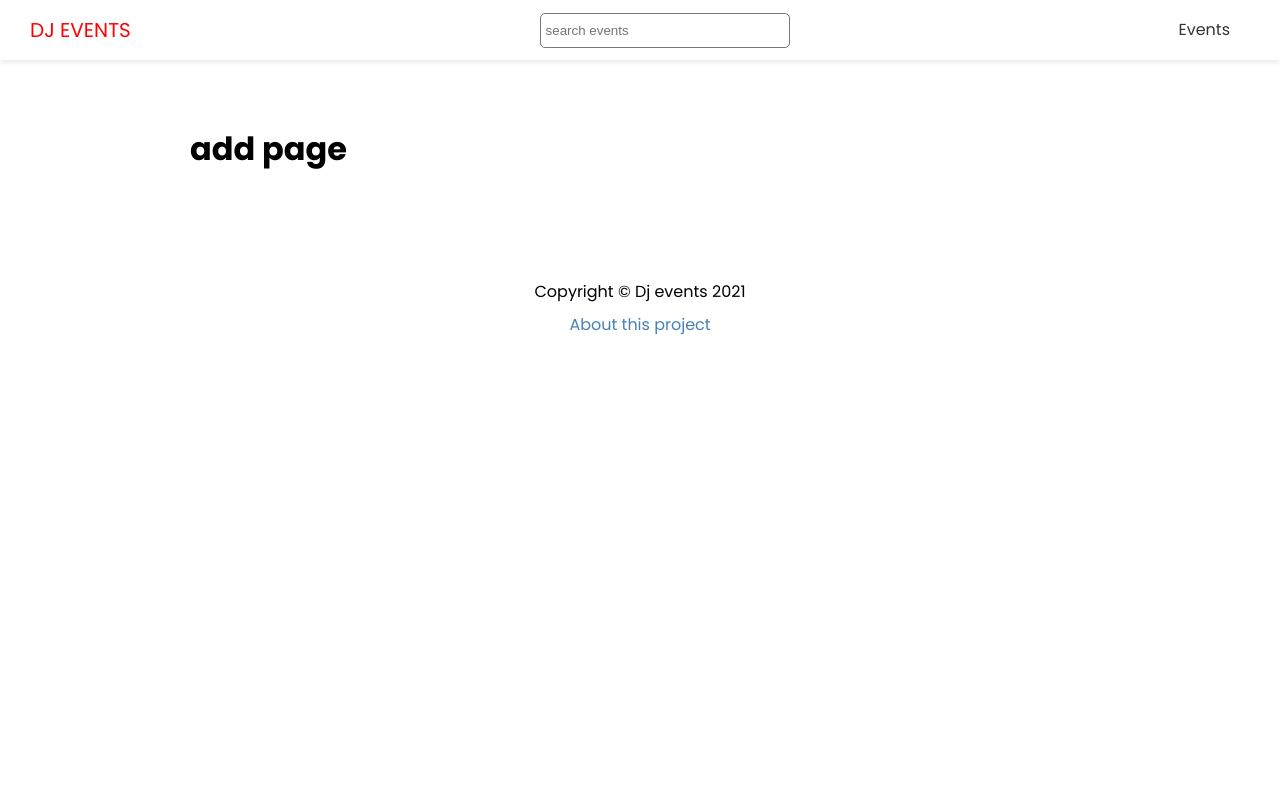
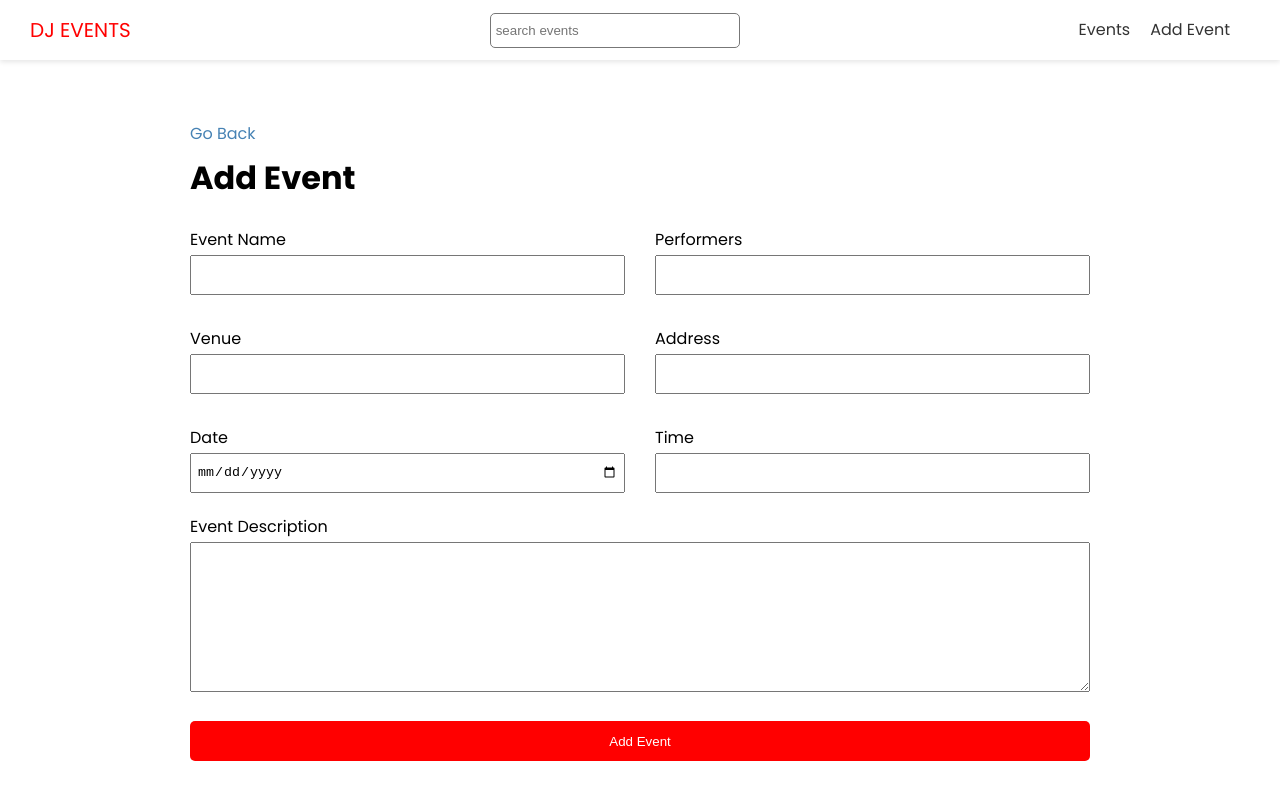
Before and after one commit to MiguelARam27/Next-Project, a Next.js app in the folder frontend/: page /events/add in a window 1280 px wide. Shown: the top 800 px of the page. Built offline with nearby package versions, Linux system fonts and the light colour scheme; no server answers.

Commit message:
Add page

```diff
--- a/frontend/components/Header.js
+++ b/frontend/components/Header.js
@@ -17,6 +17,9 @@
             <Link href="/events">
               <a>Events</a>
             </Link>
+            <Link href="/events/add">
+              <a>Add Event</a>
+            </Link>
           </li>
         </ul>
       </nav>
--- a/frontend/pages/events/add.js
+++ b/frontend/pages/events/add.js
@@ -1,8 +1,113 @@
 import Layout from '@/components/Layout';
+
+import { useState } from 'react';
+import { useRouter } from 'next/router';
+import Link from 'next/link';
+import styles from '@/styles/Form.module.css';
+import { API_URL } from '@/config/index';
+
 export default function add() {
+  const router = useRouter();
+  const [values, setValues] = useState({
+    name: '',
+    performers: '',
+    venue: '',
+    address: '',
+    date: '',
+    time: '',
+    description: '',
+  });
+
+  const handleSubmit = (e) => {
+    e.preventDefault();
+    console.log(values);
+  };
+  const handleInputChange = (e) => {
+    setValues({ ...values, [e.target.name]: e.target.value });
+  };
   return (
-    <Layout>
-      <h1>add page</h1>
+    <Layout title="Add New Event">
+      <Link href="/events">Go Back</Link>
+      <h1>Add Event</h1>
+      {/* <ToastContainer /> */}
+      <form onSubmit={handleSubmit} className={styles.form}>
+        <div className={styles.grid}>
+          <div>
+            <label htmlFor="name">Event Name</label>
+            <input
+              type="text"
+              id="name"
+              name="name"
+              value={values.name}
+              onChange={handleInputChange}
+            />
+          </div>
+          <div>
+            <label htmlFor="performers">Performers</label>
+            <input
+              type="text"
+              name="performers"
+              id="performers"
+              value={values.performers}
+              onChange={handleInputChange}
+            />
+          </div>
+          <div>
+            <label htmlFor="venue">Venue</label>
+            <input
+              type="text"
+              name="venue"
+              id="venue"
+              value={values.venue}
+              onChange={handleInputChange}
+            />
+          </div>
+          <div>
+            <label htmlFor="address">Address</label>
+            <input
+              type="text"
+              name="address"
+              id="address"
+              value={values.address}
+              onChange={handleInputChange}
+            />
+          </div>
+          <div>
+            <label htmlFor="date">Date</label>
+            <input
+              type="date"
+              name="date"
+              id="date"
+              value={values.date}
+              onChange={handleInputChange}
+            />
+          </div>
+          <div>
+            <label htmlFor="time">Time</label>
+            <input
+              type="text"
+              name="time"
+              id="time"
+              value={values.time}
+              onChange={handleInputChange}
+            />
+          </div>
+        </div>
+
+        <div>
+          <label htmlFor="description">Event Description</label>
+          <textarea
+            type="text"
+            name="description"
+            id="description"
+            value={values.description}
+            onChange={handleInputChange}
+            style={{ padding: '10px 10px' }}
+          ></textarea>
+        </div>
+
+        <input type="submit" value="Add Event" className="btn" />
+      </form>
     </Layout>
   );
 }
--- /dev/null
+++ b/frontend/styles/Form.module.css
@@ -0,0 +1,39 @@
+.form label {
+  display: block;
+}
+
+.form input {
+  width: 100%;
+  height: 40px;
+  padding: 5px;
+}
+
+.form textarea {
+  width: 100%;
+  height: 150px;
+}
+
+.form input[type='submit'] {
+  display: block;
+  width: 100%;
+  margin: 20px 0 30px;
+}
+
+.form .file {
+  border: 1px #ccc solid;
+  background-color: #f4f4f4;
+  padding: 10px;
+}
+
+.grid {
+  display: grid;
+  grid-template-columns: 1fr 1fr;
+  gap: 30px;
+  margin-bottom: 20px;
+}
+
+@media (max-width: 600px) {
+  .grid {
+    grid-template-columns: 1fr;
+  }
+}
```
